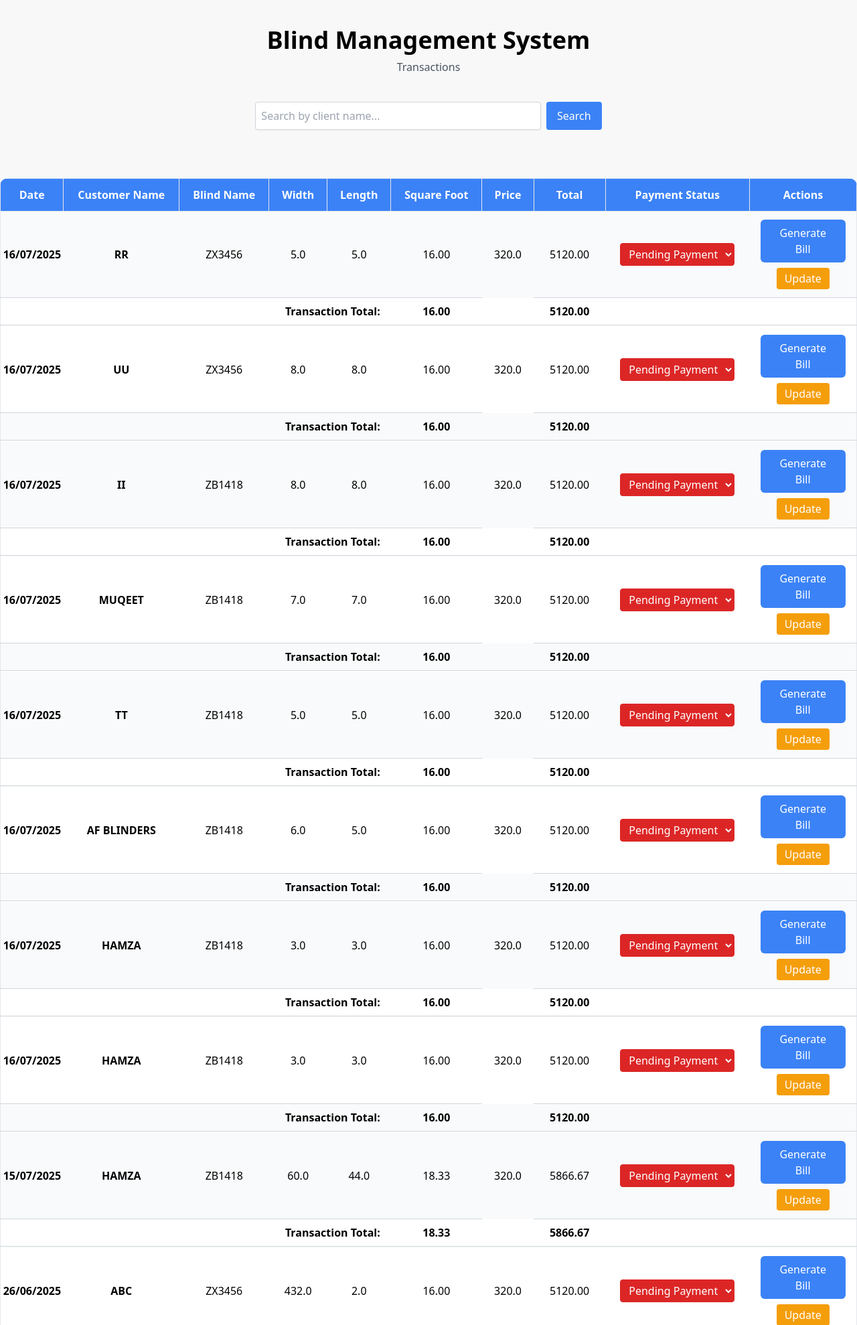
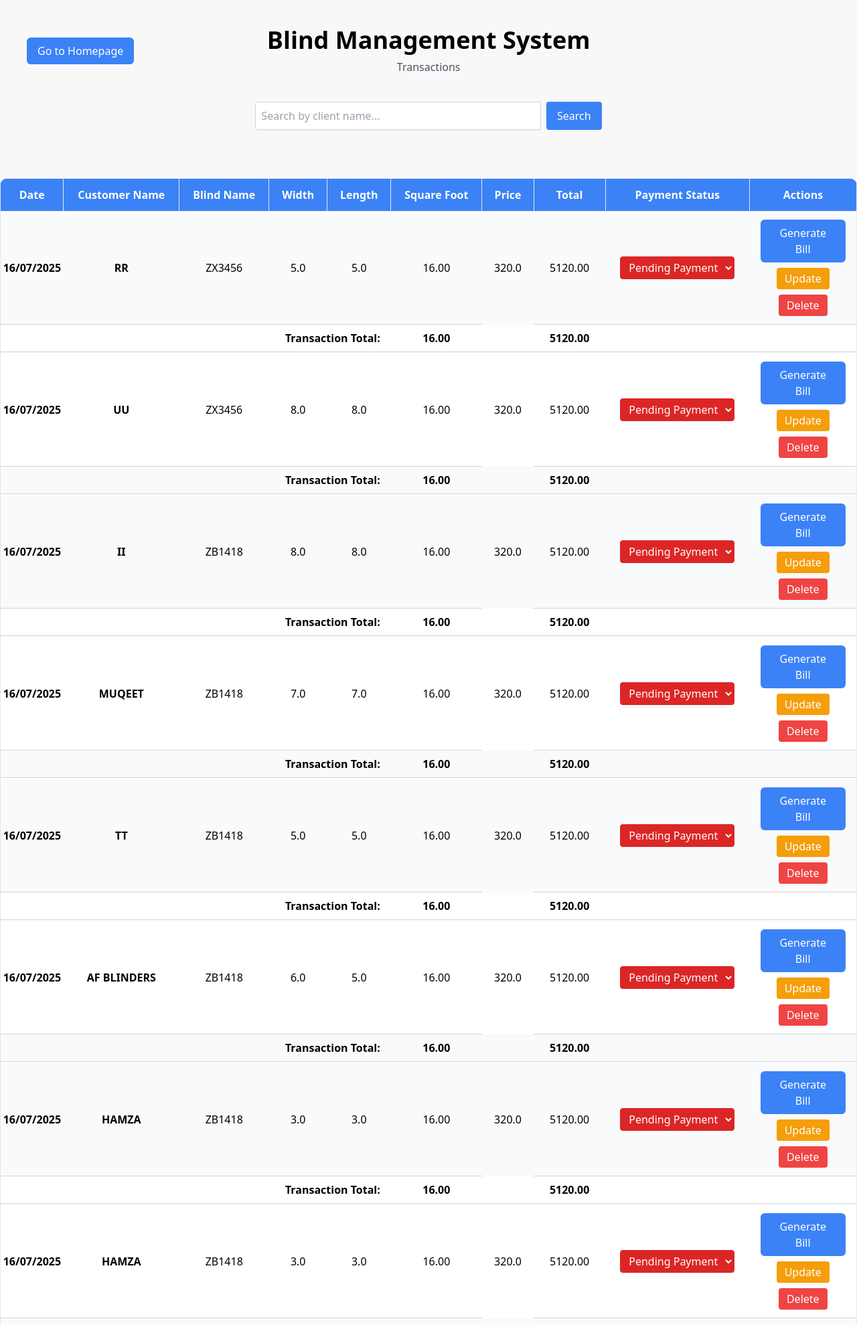
Before and after one commit to Bhatti1418/Blinds_Management_System, a Django app: page /transactions/ in a window 1280 px wide. Shown: the top 1979 px of the page at 67% size. Run offline with Django 5.2, Linux system fonts and the light colour scheme; data comes from the database, SQL or seed files in the repository; both versions use the stored data as it was after the commit.

Commit message:
add delete button on transaction page

```diff
--- a/mypro/myapp/urls.py
+++ b/mypro/myapp/urls.py
@@ -21,4 +21,6 @@ urlpatterns = [
     path('get-blind-quantity/', views.get_blind_quantity, name='get_blind_quantity'),
     path('balance/', views.balance_view, name='balance'),
     path('update-item/<int:pk>/', views.update_transaction_item, name='update_transaction_item'),
+    path('transaction/delete/<int:id>/', views.delete_transaction, name='delete_transaction'),
+
 ]
--- a/mypro/myapp/views.py
+++ b/mypro/myapp/views.py
@@ -1,10 +1,7 @@
-from datetime import datetime  # Import datetime to handle date parsing
-from .models import Blind
-from django.shortcuts import render, redirect
-from email.policy import default
+
 import json
 from django.shortcuts import render, HttpResponse, redirect, get_object_or_404
-from django.urls import reverse
+
 from django.db.models import Q
 from django.contrib.auth.models import User
 from .models import Client, Blind, Transaction, User, TransactionItem
@@ -19,6 +16,7 @@ from django.core.paginator import Paginator
 from django.urls import reverse
 from django.db.models import Sum
 from django.contrib.auth.decorators import login_required
+from django.views.decorators.cache import never_cache
 
 
 
@@ -49,6 +47,8 @@ def format_large_numbers(value):
     else:
         return f"{value:,.2f}"  # For smaller values, show with commas and 2 decimal places
 
+
+@never_cache
 @login_required(login_url='myapp:login')
 def homepage(request):
     blinds = Blind.objects.all()
@@ -195,7 +195,11 @@ def update_transaction_item(request, pk):
     return render(request, 'updating_transaction.html', {'transaction': transaction, 'items': items})
 
 
-
+def delete_transaction(request, id):
+    transaction = get_object_or_404(Transaction, id=id)
+    if request.method == "POST":
+        transaction.delete()
+        return redirect('myapp:transactions')
 
 def get_sales_data(request):
     return JsonResponse({
--- a/mypro/template/transaction.html
+++ b/mypro/template/transaction.html
@@ -17,10 +17,21 @@
   </style>
 </head>
 <body class="min-h-screen flex flex-col items-center py-10 text-black">
-  <header class="w-full text-center mb-10">
-    <h1 class="text-4xl font-bold">Blind Management System</h1>
-    <p class="text-gray-600 mt-2">Transactions</p>
-  </header>
+  <header class="w-full flex items-center justify-between px-10 mb-10">
+    <div>
+        <a href="{% url 'myapp:sellblind' %}">
+            <button class="py-2 px-4 bg-blue-500 text-white rounded-md hover:bg-blue-600 transition duration-200">
+                Go to Homepage
+            </button>
+        </a>
+    </div>
+    <div class="text-center flex-1">
+        <h1 class="text-4xl font-bold">Blind Management System</h1>
+        <p class="text-gray-600 mt-2">Transactions</p>
+    </div>
+    <div class="w-40"></div> <!-- Just for spacing -->
+</header>
+
 
   <!-- 🔍 Search Form -->
   <form method="get" class="mb-6 w-full flex justify-center">
@@ -97,6 +108,12 @@
                              class="bg-yellow-500 hover:bg-yellow-600 text-white py-1 px-3 rounded">
                             Update
                           </a>
+                          <form method="POST" action="{% url 'myapp:delete_transaction' transaction.id %}" onsubmit="return confirm('Are you sure you want to delete this transaction?');">
+                              {% csrf_token %}
+                              <button type="submit" class="bg-red-500 hover:bg-red-600 text-white py-1 px-3 rounded w-full">
+                                  Delete
+                              </button>
+                          </form>
                         </div>
                       </td>
                     {% endif %}
```
Also changed, not shown: mypro/db.sqlite3.
